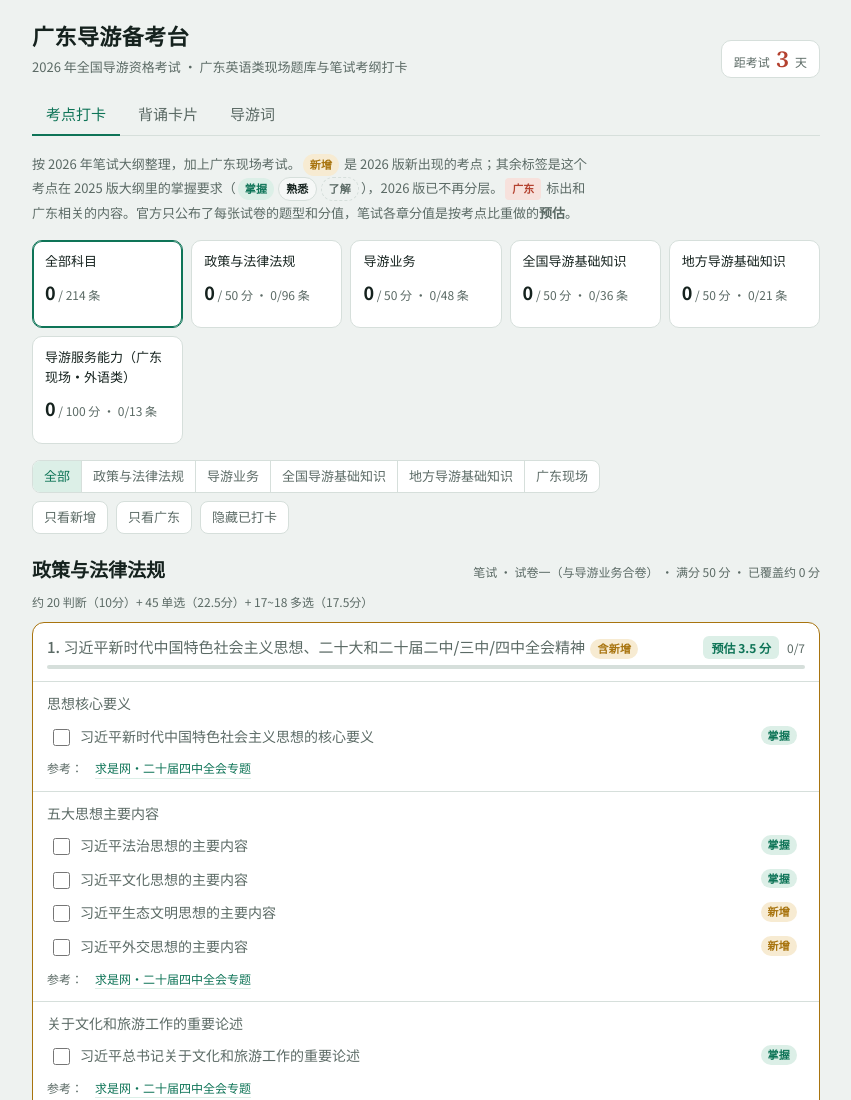
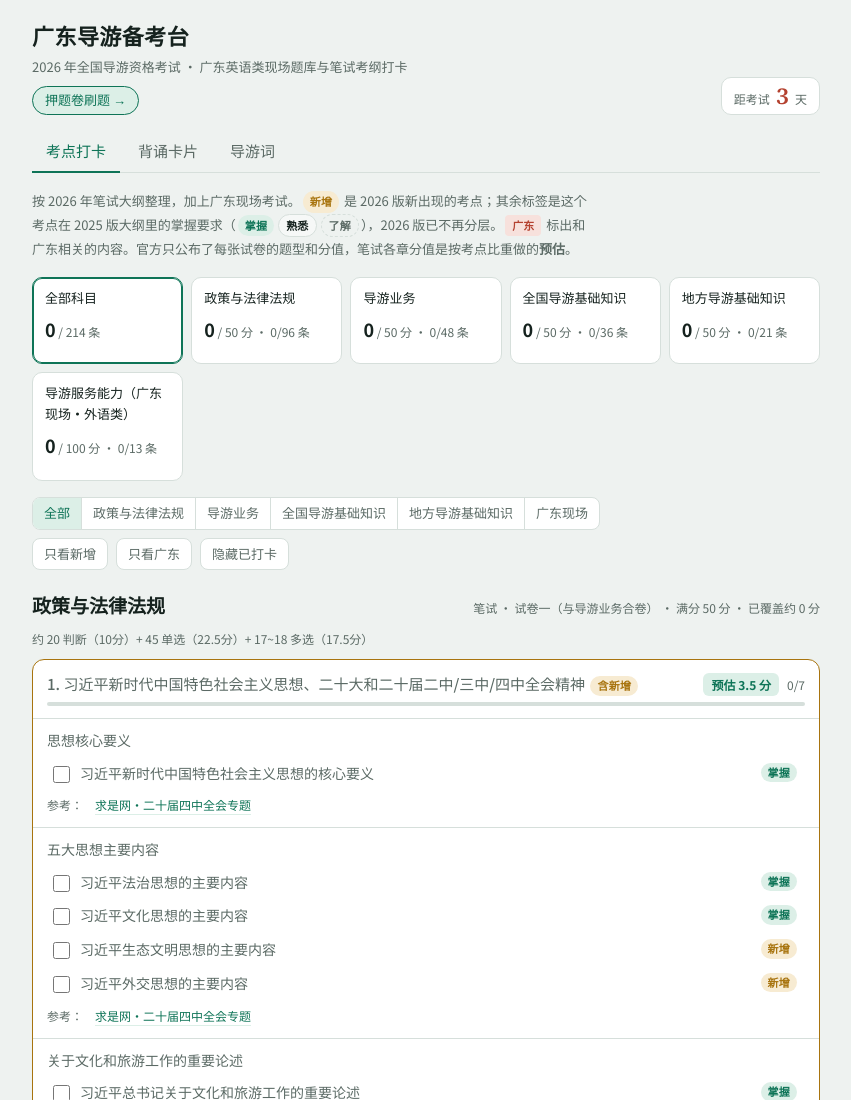
Before and after one commit to sqsqsqlll/daoyoucanton, a plain HTML site: page 广东导游备考台.html in a window 1280 px wide. Shown: the top 1100 px of the page, without its empty margins (214-1065 px from the left). Drawn offline with Linux system fonts and the light colour scheme.

Commit message:
Add a link to the quiz (quiz/) on the homepage
Co-Authored-By: Claude Opus 5.5 <noreply@anthropic.com>
Claude-Session: https://claude.ai/code/session_01Qge5wGFJU1wjBJ2THe8zny

```diff
--- a/广东导游备考台.html
+++ b/广东导游备考台.html
@@ -36,6 +36,8 @@ body{background:var(--bg);color:var(--ink);font-family:var(--sans);font-size:15p
 header{display:flex;flex-wrap:wrap;align-items:flex-end;justify-content:space-between;gap:8px 16px}
 h1{font-family:var(--serif-zh);font-size:22px;margin:0;letter-spacing:.02em;text-wrap:balance}
 .sub{color:var(--muted);font-size:13px;margin:2px 0 0}
+.quizlink{display:inline-flex;align-items:center;gap:4px;margin-top:8px;font-size:13px;font-weight:500;color:var(--accent);background:var(--accent-soft);border:1px solid var(--accent);border-radius:999px;padding:3px 12px;text-decoration:none}
+.quizlink:hover{background:var(--accent);color:var(--accent-ink)}
 .overall{font-size:13px;color:var(--muted);font-variant-numeric:tabular-nums;text-align:right}
 .overall b{color:var(--accent);font-weight:700}
 .decks{display:flex;gap:8px;overflow-x:auto;padding-bottom:4px;scrollbar-width:thin}
@@ -258,6 +260,7 @@ mark.uh .hn,mark.uh .hq,mark.uh .hlist{color:inherit}
     <div>
       <h1>广东导游备考台</h1>
       <p class="sub">2026 年全国导游资格考试 · 广东英语类现场题库与笔试考纲打卡</p>
+      <a class="quizlink" href="quiz/">押题卷刷题 →</a>
     </div>
     <div class="hdr-r">
       <button class="cd" id="cd" title="点击修改考试日期"></button>
```
